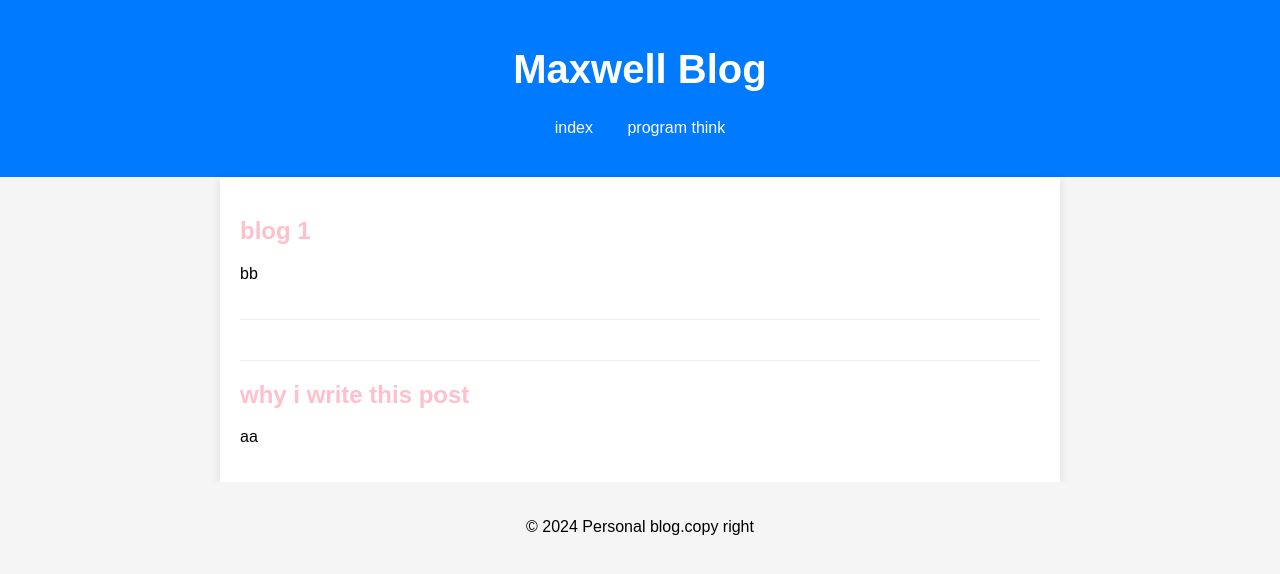
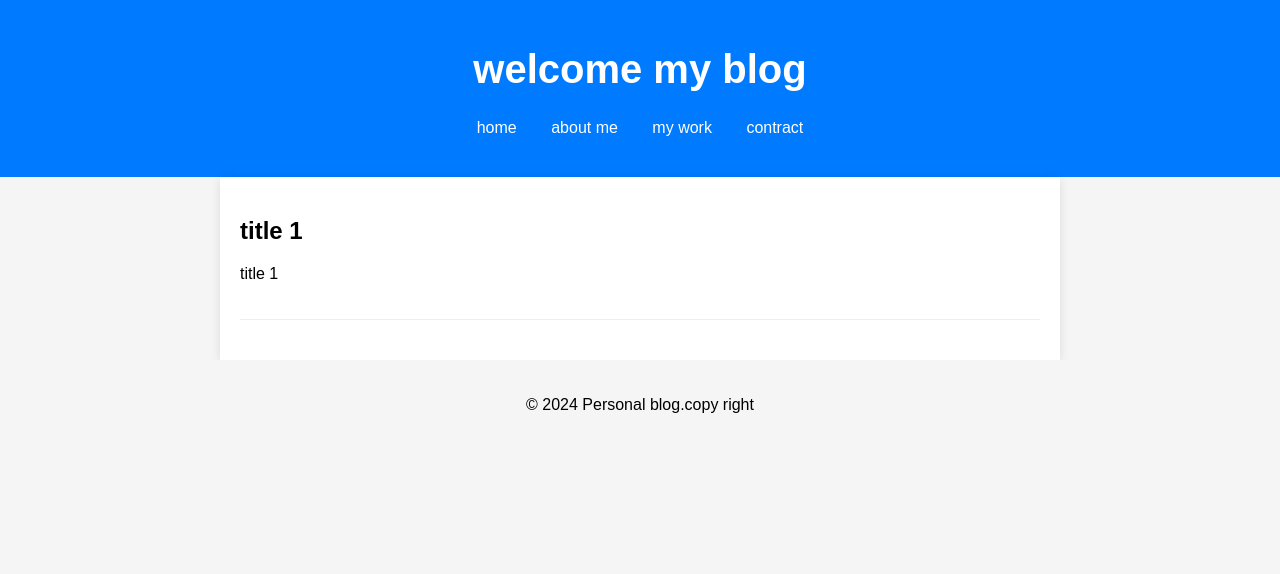
Before and after one commit to Maxwell-II/blog, a plain HTML site: page index.html in a window 1280 px wide. Drawn offline with Linux system fonts and the light colour scheme.

Commit message:
Update index.html

```diff
--- a/index.html
+++ b/index.html
@@ -4,26 +4,66 @@
     <meta charset="UTF-8">
     <meta name="viewport" content="width=device-width, initial-scale=1.0">
     <title>Maxwell blog</title>
-    <link href="style.css" type="text/css" rel="stylesheet" type="text/css">
+    <style>
+        body {
+            font-family: Arial, sans-serif;
+            margin: 0;
+            padding: 0;
+            background-color: #f5f5f5;
+        }
+        header {
+            background: #007aff;
+            color: white;
+            padding: 20px;
+            text-align: center;
+        }
+        nav {
+            margin: 20px 0;
+        }
+        nav a {
+            color: white;
+            margin: 0 15px;
+            text-decoration: none;
+        }
+        .container {
+            max-width: 800px;
+            margin: auto;
+            padding: 20px;
+            background: white;
+            box-shadow: 0 2px 10px rgba(0, 0, 0, 0.1);
+        }
+        h1 {
+            font-size: 2.5em;
+        }
+        .post {
+            margin: 20px 0;
+            border-bottom: 1px solid #eee;
+            padding-bottom: 20px;
+        }
+        .post h2 {
+            font-size: 1.5em;
+        }
+        footer {
+            text-align: center;
+            padding: 20px;
+            background: #f5f5f5;
+        }
+    </style>
 </head>
 <body>
     <header>
-        <h1>Maxwell Blog</h1>
+        <h1>welcome my blog</h1>
         <nav>
-            <a href="#">index</a>
-            <!-- <a href="#">my work</a> -->
-            <!-- <a href="#">contract</a> -->
-            <a href="programthink.html">program think</a>
+            <a href="#">home</a>
+            <a href="#">about me</a>
+            <a href="#">my work</a>
+            <a href="#">contract</a>
         </nav>
     </header>
     <div class="container">
         <div class="post">
-            <h2>blog 1</h2>
-            <p>bb</p>
-        </div>
-        <div class="post"></div>
-            <h2>why i write this post</h2>
-            <p>aa</p>
+            <h2>title 1</h2>
+            <p>title 1</p>
         </div>
     </div>
     <footer>
```
